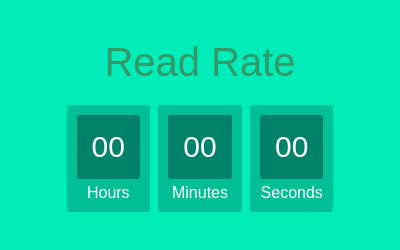
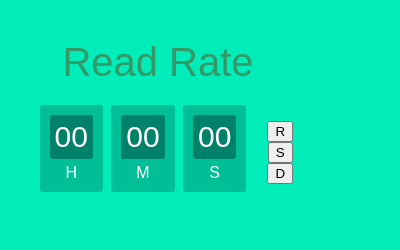
Before and after one commit to liuyang1520/read-rate, a browser extension: page app/popup.html in a window 400 px wide. Drawn offline with Linux system fonts and the light colour scheme; files that its build step writes are made by us from their sources.

Commit message:
Add controls button and change css

```diff
--- a/app/popup.html
+++ b/app/popup.html
@@ -21,16 +21,21 @@
     <div id='timer'>
       <div>
         <span class='hours'>00</span>
-        <div class='units'>Hours</div>
+        <div class='units'>H</div>
       </div>
       <div>
         <span class='minutes'>00</span>
-        <div class='units'>Minutes</div>
+        <div class='units'>M</div>
       </div>
       <div>
         <span class='seconds'>00</span>
-        <div class='units'>Seconds</div>
+        <div class='units'>S</div>
       </div>
+    </div>
+    <div id ='control'>
+      <div><button id='reset'>R</button></div>
+      <div><button id='pause-resume'>S</button></div>
+      <div><button id='done'>D</button></div>
     </div>
 
     <!-- build:js scripts/popup.js -->
--- a/app/styles/main.css
+++ b/app/styles/main.css
@@ -1,4 +1,5 @@
 body {
+  width: 300px;
   text-align: center;
   background: #00ECB9;
   font-family: sans-serif;
@@ -13,7 +14,7 @@ h1 {
 }
 
 #timer {
-  width: 300px;
+  width: 80%;
   font-family: sans-serif;
   color: #fff;
   display: inline-block;
@@ -30,7 +31,7 @@ h1 {
 }
 
 #timer div > span {
-  padding: 15px;
+  padding: 5px;
   border-radius: 3px;
   background: #00816A;
   display: inline-block;
@@ -41,6 +42,10 @@ h1 {
   font-size: 16px;
 }
 
+#control {
+  display: inline-block;
+}
+
 #settings {
   font-weight: bold;
   font-size: 15px;
```
